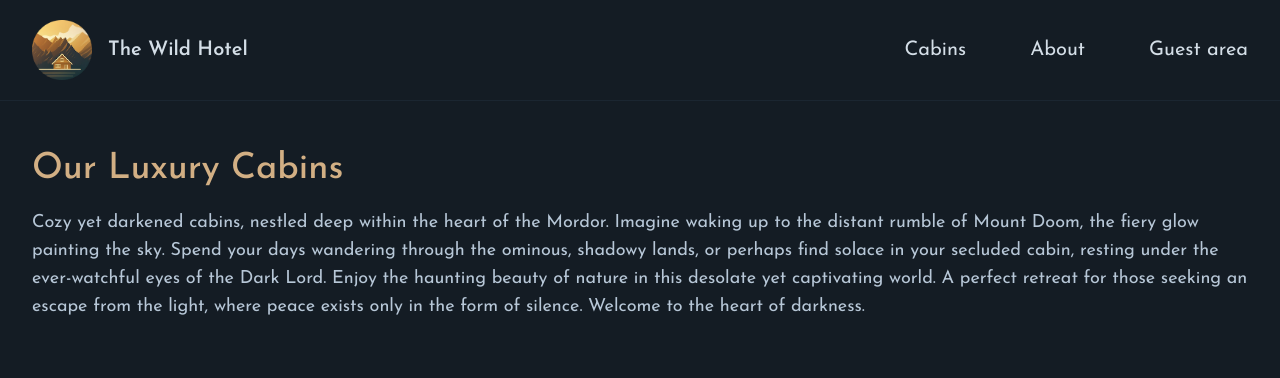
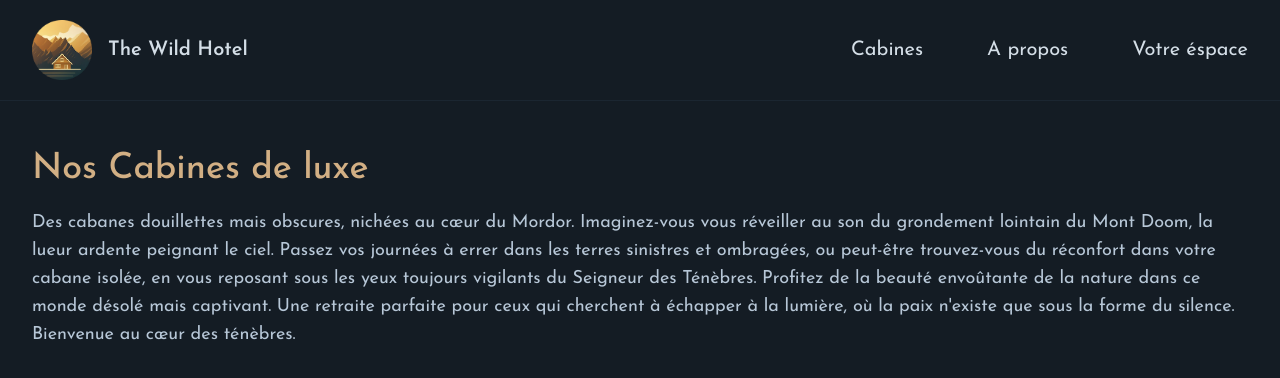
Before and after one commit to CanseFr/Wild-Hotel, a Next.js app: page /cabins in a window 1280 px wide. Shown: the top 378 px of the page. Built offline with nearby package versions, Linux system fonts and the light colour scheme.

Commit message:
:lipstick: Upgrade literals french for front english for back

```diff
--- a/app/_components/Navigation.tsx
+++ b/app/_components/Navigation.tsx
@@ -6,12 +6,12 @@ export default function Navigation() {
             <ul className="flex gap-16 items-center">
                 <li>
                     <Link href="/cabins" className="hover:text-accent-400 transition-colors">
-                        Cabins
+                        Cabines
                     </Link>
                 </li>
                 <li>
                     <Link href="/about" className="hover:text-accent-400 transition-colors">
-                        About
+                        A propos
                     </Link>
                 </li>
                 <li>
@@ -19,7 +19,7 @@ export default function Navigation() {
                         href="/account"
                         className="hover:text-accent-400 transition-colors"
                     >
-                        Guest area
+                        Votre éspace
                     </Link>
                 </li>
             </ul>
--- a/app/about/page.tsx
+++ b/app/about/page.tsx
@@ -57,7 +57,7 @@ export default function Page() {
 
             <div className="col-span-3">
                 <h1 className="text-4xl mb-10 text-accent-400 font-medium">
-                    Managed by Mordor family since 1962
+                    Managé par la Mordor family depuis 1962
                 </h1>
 
                 <div className="space-y-8">
@@ -77,7 +77,7 @@ export default function Page() {
                             href="/cabins"
                             className="inline-block mt-4 bg-accent-500 px-8 py-5 text-primary-800 text-lg font-semibold hover:bg-accent-600 transition-all"
                         >
-                            Explore our luxury cabins
+                            Explorez nous cabines
                         </a>
                     </div>
                 </div>
--- a/app/account/page.tsx
+++ b/app/account/page.tsx
@@ -1,5 +1,5 @@
 export const metadata = {
-    title: "Account",
+    title: "Votre éspace",
 }
 
 export default function Page() {
--- a/app/cabins/page.tsx
+++ b/app/cabins/page.tsx
@@ -1,7 +1,7 @@
 import CabinCard from "@/app/_components/CabinCard";
 
 export const metadata = {
-    title: "Cabins",
+    title: "Cabines",
 }
 
 
@@ -10,12 +10,13 @@ export default function Page() {
 
     return <div>
         <h1 className="text-4xl mb-5 text-accent-400 font-medium">
-            Our Luxury Cabins
+            Nos Cabines de luxe
         </h1>
         <p className="text-primary-200 text-lg mb-10">
-            Cozy yet darkened cabins, nestled deep within the heart of the Mordor. Imagine waking up to the distant rumble of Mount Doom, the fiery glow painting the sky. Spend your days wandering
-            through the ominous, shadowy lands, or perhaps find solace in your secluded cabin, resting under the ever-watchful eyes of the Dark Lord. Enjoy the haunting beauty of nature in this
-            desolate yet captivating world. A perfect retreat for those seeking an escape from the light, where peace exists only in the form of silence. Welcome to the heart of darkness.
+            Des cabanes douillettes mais obscures, nichées au cœur du Mordor. Imaginez-vous vous réveiller au son du grondement lointain du Mont Doom, la lueur ardente peignant le ciel. Passez vos
+            journées à errer dans les terres sinistres et ombragées, ou peut-être trouvez-vous du réconfort dans votre cabane isolée, en vous reposant sous les yeux toujours vigilants du Seigneur des
+            Ténèbres. Profitez de la beauté envoûtante de la nature dans ce monde désolé mais captivant. Une retraite parfaite pour ceux qui cherchent à échapper à la lumière, où la paix n&#39;existe que
+            sous la forme du silence. Bienvenue au cœur des ténèbres.
         </p>
 
         {cabins.length > 0 && (
```
